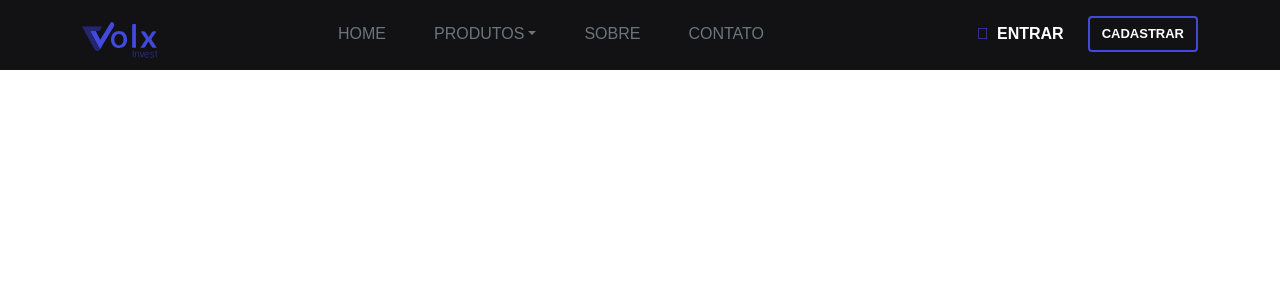
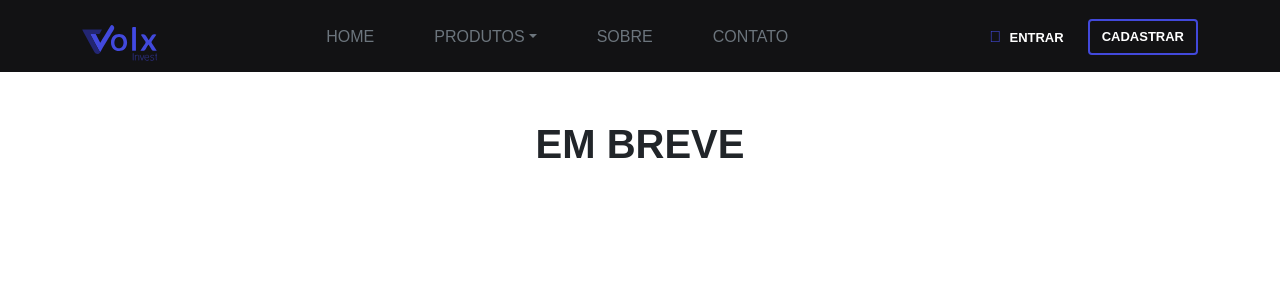
Before and after one commit to NOX-0202/volx_platform, a Next.js app: page / in a window 1280 px wide. Shown: the top 300 px of the page. Built offline with nearby package versions, Linux system fonts and the light colour scheme.

Commit message:
home soon

```diff
--- a/src/pages/index.jsx
+++ b/src/pages/index.jsx
@@ -9,31 +9,31 @@ function pages() {
                 </div>
 
                 <div className="middle desktop-nav">
-                    <ul className='navbar-nav text-secondary d-flex flex-row gap-5'>
-                        <li>Home</li>
-                        <li>
+                    <ul className='navbar-nav text-secondary d-flex flex-row align-items-stretch'>
+                        <li className="navbar-item-custom">Home</li>
+                        <li className='navbar-item-custom'>
                             <spam className="dropdown-toggle" data-bs-toggle="dropdown" id="dropdownMenuLink"  >Produtos</spam>
-                            <ul class="dropdown-menu main_header mt-4 p-2 border-white w-100" aria-labelledby="dropdownMenuLink">
+                            <ul className="dropdown-menu main_header mt-4 p-2 border-white w-100" aria-labelledby="dropdownMenuLink">
                                 <div className="d-flex flex-row justify-content-between">
-                                    <li><a class="dropdown-item-custom" href="#">Action</a></li>
-                                    <li><a class="dropdown-item-custom" href="#">Another action</a></li>
-                                    <li><a class="dropdown-item-custom" href="#">Something else here</a></li>
+                                    <li><a className="dropdown-item-custom" href="#">Action</a></li>
+                                    <li><a className="dropdown-item-custom" href="#">Another action</a></li>
+                                    <li><a className="dropdown-item-custom" href="#">Something else here</a></li>
                                 </div>
                             </ul>
                         </li>
-                        <li>Sobre</li>
-                        <li>Contato</li>
+                        <li className='navbar-item-custom'>Sobre</li>
+                        <li className='navbar-item-custom'>Contato</li>
                     </ul>
                 </div>
                 <div className="d-flex flex-row align-items-center ">
                     <div className="sign-in mx-4 desktop-nav">
                         <i className='fal fa-user mx-2' style={{ color: "#4249db" }}></i>
-                        <a href="/login" className='text-white text-decoration-none fw-bold'>Entrar</a>
+                        <a href="/login" className='text-white text-decoration-none fw-bold' style={{ fontSize: 13 }}>Entrar</a>
                     </div>
                     <button className='btn text-white fw-bold desktop-nav' style={{ border: "2px solid #4249db", fontSize: 13 }} >CADASTRAR</button>
                 </div>
                 <div className="menu-toogle">
-                    <i class="fa-light fa-bars fa-2xl " style={{ color: "#4249db" }} data-bs-toggle="collapse" data-bs-target="#collapseExample" aria-expanded="false" aria-controls="collapseExample"></i>
+                    <i className="fa-light fa-bars fa-2xl " style={{ color: "#4249db" }} data-bs-toggle="collapse" data-bs-target="#collapseExample" aria-expanded="false" aria-controls="collapseExample"></i>
                 </div>
             </div>
             <div className="mobile-nav container collapse" id="collapseExample">
@@ -41,10 +41,10 @@ function pages() {
                     <li>Home</li>
                     <li>
                         <spam className="dropdown-toggle" data-bs-toggle="dropdown" id="dropdownMenuLink"  >Produtos</spam>
-                        <ul class="dropdown-menu main_header mt-4 p-2 border-white w-100" aria-labelledby="dropdownMenuLink">
-                            <li><a class="dropdown-item-custom" href="#">Action</a></li>
-                            <li><a class="dropdown-item-custom" href="#">Another action</a></li>
-                            <li><a class="dropdown-item-custom" href="#">Something else here</a></li>
+                        <ul className="dropdown-menu main_header mt-4 p-2 border-white w-100" aria-labelledby="dropdownMenuLink">
+                            <li><a className="dropdown-item-custom" href="#">Action</a></li>
+                            <li><a className="dropdown-item-custom" href="#">Another action</a></li>
+                            <li><a className="dropdown-item-custom" href="#">Something else here</a></li>
                         </ul>
                     </li>
                     <li>Sobre</li>
@@ -59,6 +59,9 @@ function pages() {
                 </div>
             </div>
         </header>
+        <section className="main_content text-center mt-5">
+            <h1 className='fw-bold'>Em breve</h1>
+        </section>
     </main>;
 }
 
--- a/styles/index.css
+++ b/styles/index.css
@@ -1,6 +1,14 @@
 .main_header {
     background-color: #121214;
-    padding: 10px;
+    padding: 5PX;
+}
+
+.navbar-item-custom {
+    padding: 20px 30px;
+}
+
+.navbar-item-custom:hover {
+    border-bottom: 3px solid #4249db;
 }
 
 .dropdown-item-custom:hover {
@@ -29,6 +37,10 @@
         display: none;
     }
 
+    .main_header {
+        height: 72px;
+    }
+
     .menu-toogle {
         display: none;
     }
```
